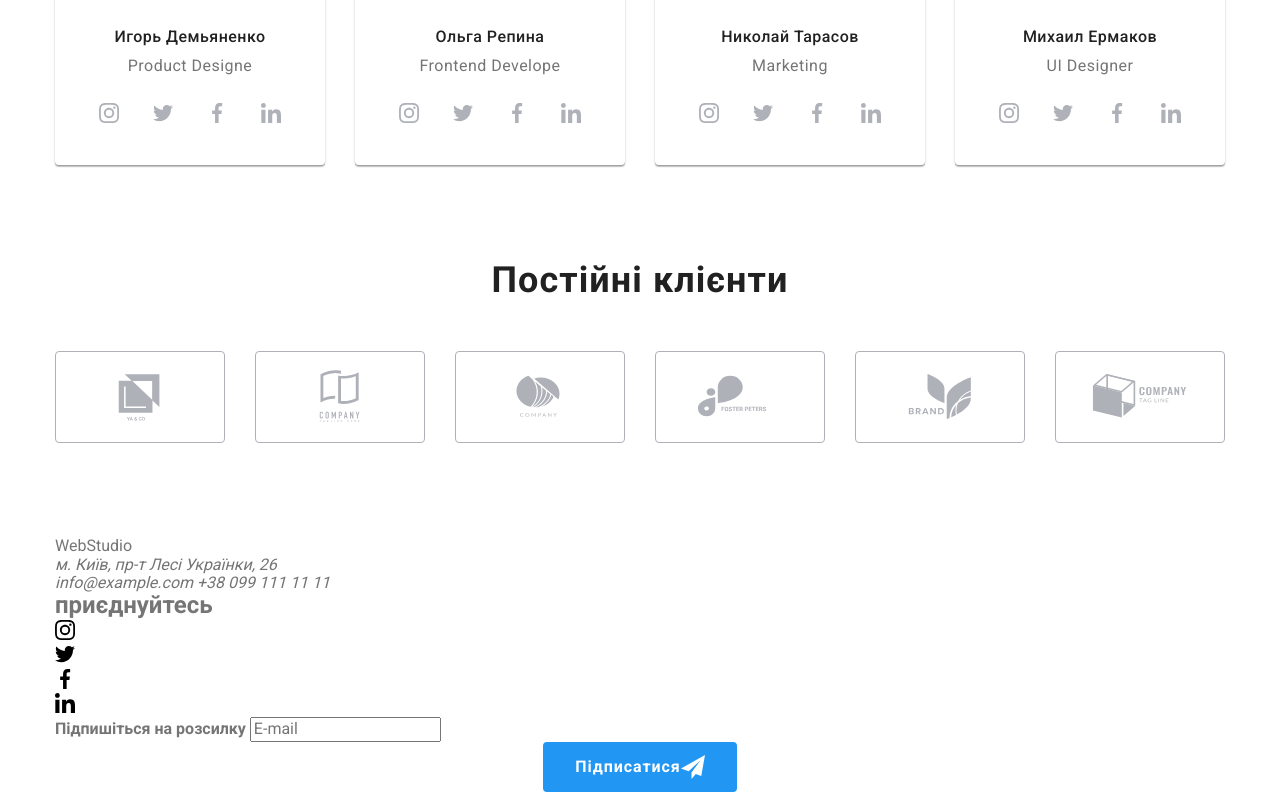
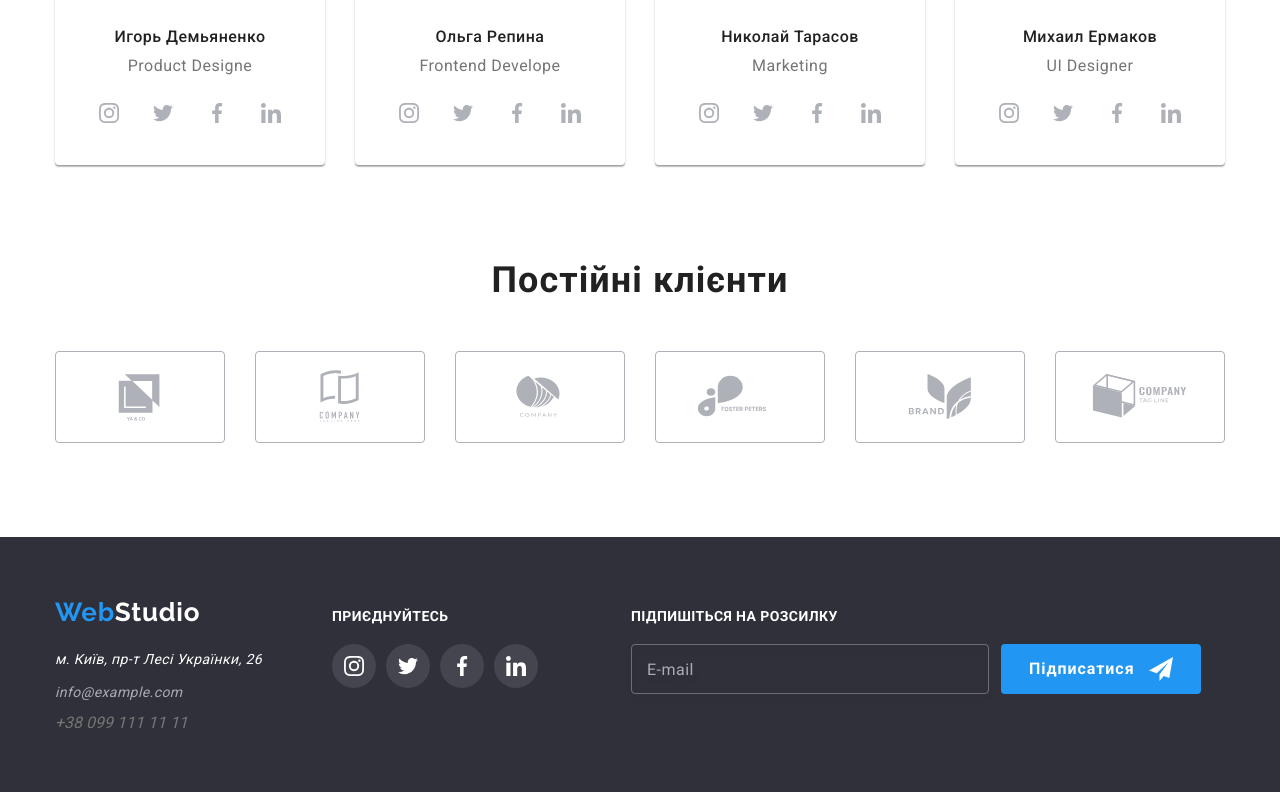
Before and after one commit to SerhiySBV/goit-markup-hw-07, a plain HTML site: page index.html in a window 1280 px wide. Shown: the part 1952-2744 px from the top of the page. Drawn offline with nearby package versions, Linux system fonts and the light colour scheme.

Commit message:
Maine page

```diff
--- a/css/style.css
+++ b/css/style.css
@@ -379,7 +379,7 @@
 /* Footer */
 
 /* Conect */
-.footer-conect {
+/* .footer-conect {
   margin-right: 93px;
 }
 .footer-conect-text {
@@ -427,7 +427,7 @@
 /* Text decoration */
 
 /*Footer logo */
-.footer {
+/*.footer {
   background: #2f303a;
 }
 .footer-logo {
@@ -452,7 +452,7 @@
 }
 /* Adress */
 
-.footer-text {
+/*.footer-text {
   font-weight: 400;
   font-size: 14px;
   line-height: 1.71em;
@@ -460,9 +460,7 @@
 
   color: #ffffff;
 }
-.address {
-  font-style: normal;
-}
+
 .footer-link,
 .footer-tel {
   font-weight: 400;
@@ -474,7 +472,7 @@
   transition: color $animation;
 }
 /* Boxes decoration */
-.footer {
+/*.footer {
   padding: 60px 0;
 }
 .footer-logo {
@@ -489,11 +487,11 @@
 .footer-link {
   display: block;
   margin-bottom: 9px;
-}
+} */
 
 /* Our client */
 
-.clients {
+/* .clients {
   padding: 94px 0;
 }
 
@@ -534,7 +532,7 @@
 .clients-link:hover {
   border-color: var(--accent-txt-cl);
   color: var(--accent-txt-cl);
-}
+} */
 
 /* Portfolio */
 
@@ -545,7 +543,10 @@
   justify-content: center;
   margin-bottom: 50px;
 }
-
+.portfolio-btn-current {
+  background-color: #2196f3;
+  color: var(--main-white);
+}
 /* Cards */
 
 /* Text specification */
@@ -823,20 +824,17 @@
   border-color: transparent;
 } */
 
-.footer-link:hover,
+/* .footer-link:hover,
 .footer-link:focus {
   color: var(--accent-txt-cl);
 }
 .footer-tel:hover,
 .footer-tel:focus {
   color: var(--accent-txt-cl);
-}
-.portfolio-btn-current {
-  background-color: #2196f3;
-  color: var(--main-white);
-}
+} */
+
 /* Footer form */
-.subscribe__title {
+/* .subscribe__title {
   display: block;
   font-weight: 700;
   font-size: 14px;
@@ -879,7 +877,7 @@
 
 /* Subscribe btn */
 
-.btn-mode-blue--subscribe {
+/*.btn-mode-blue--subscribe {
   position: absolute;
   width: 200px;
   height: 50px;
@@ -902,4 +900,4 @@
 .subscribe-form__input:focus {
   border-color: var(--accent-txt-cl);
   outline-color: var(--accent-txt-cl);
-}
+} */
--- a/index.html
+++ b/index.html
@@ -494,10 +494,10 @@
 
         <!-- Subscribe -->
 
-        <form class="subscribe-form" name="subscribe-form">
+        <form class="subscribe" name="subscribe">
           <strong class="subscribe__title">Підпишіться на розсилку</strong>
-          <input class="subscribe-form__input" type="email" name="user-mail" placeholder="E-mail" />
-          <button class="btn btn-mode-blue btn-mode-blue--subscribe" type="submit">
+          <input class="subscribe__input" type="email" name="user-mail" placeholder="E-mail" />
+          <button class="btn btn-mode-blue btn-mode-blue__subscribe" type="submit">
             <span class="subscribe-btn__txt">Підписатися</span>
             <svg class="subscribe-btn__icon" width="24" height="24">
               <use class="icon-send" href="./images/icons.svg#icon-send"></use>
--- /dev/null
+++ b/scss/components/_footer-form.scss
@@ -0,0 +1,66 @@
+.subscribe {
+  position: relative;
+  width: 570px;
+  height: 86px;
+
+  &__title {
+    display: block;
+    font-weight: 700;
+    font-size: 14px;
+    line-height: 16px;
+    letter-spacing: 0.03em;
+    text-transform: uppercase;
+
+    color: var(--main-white);
+    margin-bottom: 20px;
+  }
+
+  &__input {
+    width: 358px;
+    height: 50px;
+    padding: 16px 15px;
+    margin-right: 12px;
+
+    border: 1px solid rgba(255, 255, 255, 0.3);
+    filter: drop-shadow(0px 4px 4px rgba(0, 0, 0, 0.15));
+    border-radius: 4px;
+    outline: var(--accent-txt-cl);
+    background-color: transparent;
+
+    transition: border $animation;
+    color: var(--main-txt-cl);
+  }
+
+  &__input::placeholder {
+    letter-spacing: 0.03em;
+
+    color: rgba(255, 255, 255, 0.6);
+  }
+
+  &__input:hover,
+  &__input:focus {
+    border-color: var(--accent-txt-cl);
+    outline-color: var(--accent-txt-cl);
+  }
+
+  &-btn__txt {
+    position: absolute;
+    top: 10px;
+    left: 28px;
+  }
+
+  &-btn__icon {
+    position: absolute;
+    align-items: center;
+    top: 13px;
+    right: 28px;
+  }
+}
+
+.btn-mode-blue__subscribe {
+  position: absolute;
+  width: 200px;
+  height: 50px;
+  bottom: 0;
+  right: 0;
+}
--- /dev/null
+++ b/scss/layout/_footer.scss
@@ -0,0 +1,113 @@
+.footer {
+  background: #2f303a;
+  padding: 60px 0;
+
+  &-block {
+    display: flex;
+    align-items: baseline;
+  }
+
+  &-info {
+    margin-right: 70px;
+  }
+
+  &-text {
+    font-weight: 400;
+    font-size: 14px;
+    line-height: 1.71em;
+    letter-spacing: 0.03em;
+
+    color: #ffffff;
+
+    margin-bottom: 9px;
+  }
+
+  &-tel:hover,
+  &-tel:focus {
+    color: var(--accent-txt-cl);
+  }
+}
+
+.footer-conect {
+  margin-right: 93px;
+
+  &-list {
+    display: flex;
+    align-items: center;
+    justify-content: center;
+    gap: 10px;
+  }
+  &-text {
+    font-weight: 700;
+    font-size: 14px;
+    line-height: 16px;
+    letter-spacing: 0.03em;
+    text-transform: uppercase;
+
+    color: #ffffff;
+    margin-bottom: 20px;
+  }
+}
+
+.footer-link {
+  display: block;
+  margin-bottom: 9px;
+
+  &,
+  .footer-tel {
+    font-weight: 400;
+    font-size: 14px;
+    line-height: 1.71em;
+    letter-spacing: 0.03em;
+
+    color: rgba(255, 255, 255, 0.6);
+    transition: color $animation;
+  }
+
+  &-icon {
+    display: flex;
+    width: 44px;
+    height: 44px;
+    align-items: center;
+    justify-content: center;
+    border-radius: 50%;
+    fill: var(--main-white);
+    background-color: #ffffff1a;
+
+    transition: background-color $animation;
+  }
+  &-icon:focus,
+  &-icon:hover {
+    border-radius: 50%;
+    background-color: var(--accent-txt-cl);
+    fill: var(--main-white);
+  }
+  &:hover,
+  &:focus {
+    color: var(--accent-txt-cl);
+  }
+}
+
+.footer-logo {
+  font-family: 'Raleway';
+  font-style: normal;
+  font-weight: 700;
+  font-size: 26px;
+  line-height: 1.14em;
+  letter-spacing: 0.03em;
+
+  color: #2196f3;
+
+  display: block;
+  margin-bottom: 20px;
+
+  &-cl {
+    font-family: 'Raleway';
+    font-weight: 700;
+    font-size: 26px;
+    line-height: 1.19em;
+    letter-spacing: 0.03em;
+
+    color: #ffffff;
+  }
+}
--- /dev/null
+++ b/scss/layout/_portfolio-btn.scss
@@ -0,0 +1,10 @@
+.portfolio-btn {
+  display: flex;
+  gap: 8px;
+  justify-content: center;
+  margin-bottom: 50px;
+  &-current {
+    background-color: #2196f3;
+    color: var(--main-white);
+  }
+}
--- a/scss/main.scss
+++ b/scss/main.scss
@@ -13,7 +13,7 @@
 @import './components/buttons';
 @import './components/conteiner';
 @import './components/modal-form';
-// @import './components';
+@import './components/footer-form';
 // @import './components';
 
 // Layout
@@ -25,6 +25,6 @@
 @import './layout/specification';
 @import './layout/teem';
 @import './layout/clients';
+@import './layout/footer';
+@import './layout/portfolio-btn';
 // @import './layout';
-// @import './layout';
-// @import './layout';
```
Also changed, not shown: portfolio.html (+11 -22 lines), css/main.css, css/main.min.css, 2 other files.
